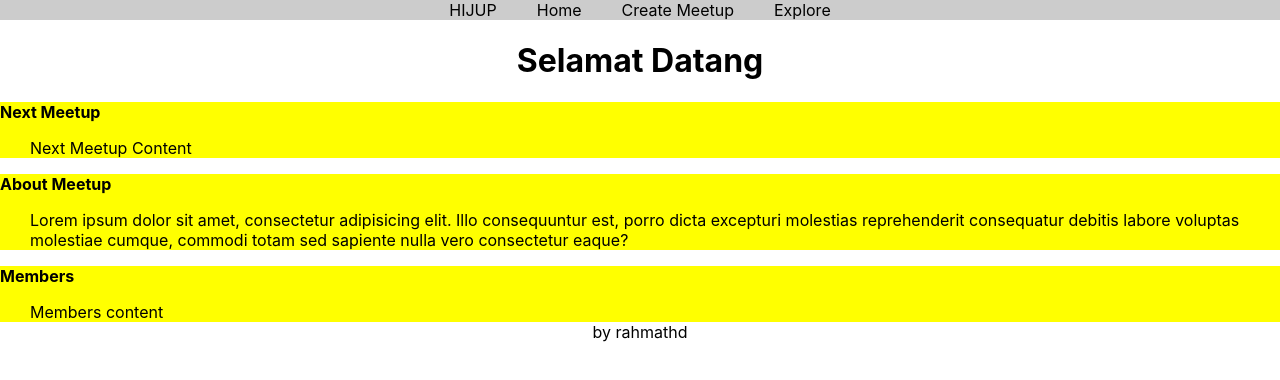
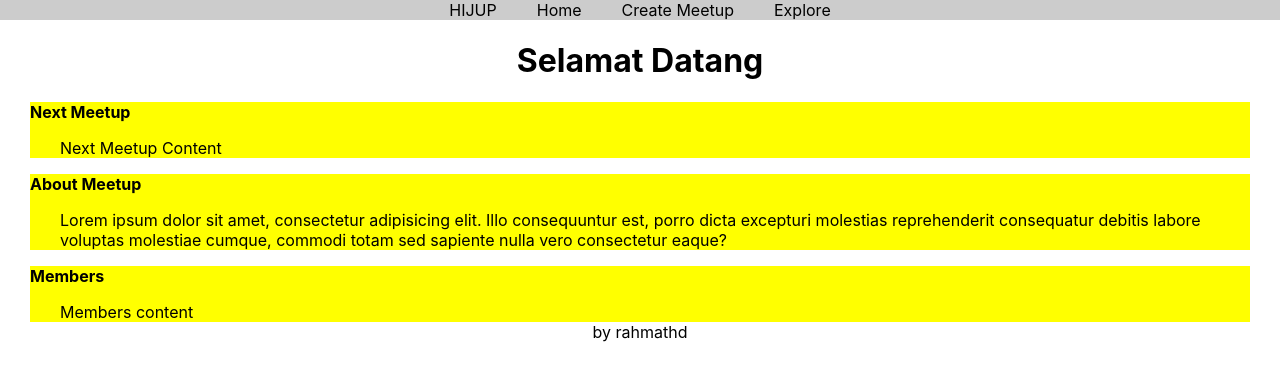
Before and after one commit to rahmatrhd/q-temu, a React (Create React App) app: page / in a window 1280 px wide. Shown: the top 380 px of the page. Built offline with nearby package versions, Linux system fonts and the light colour scheme.

Commit message:
add horizontal padding to main content

```diff
--- a/src/components/Layout.js
+++ b/src/components/Layout.js
@@ -8,7 +8,13 @@ class Layout extends React.Component {
         <div id="header">
           <NavBar title={this.props.header}/>
         </div>
-        <div id="content">
+        <div
+          id="content"
+          style={{
+            paddingLeft: 30,
+            paddingRight: 30,
+          }}
+        >
           {this.props.children}
         </div>
         <div id="footer">
```
